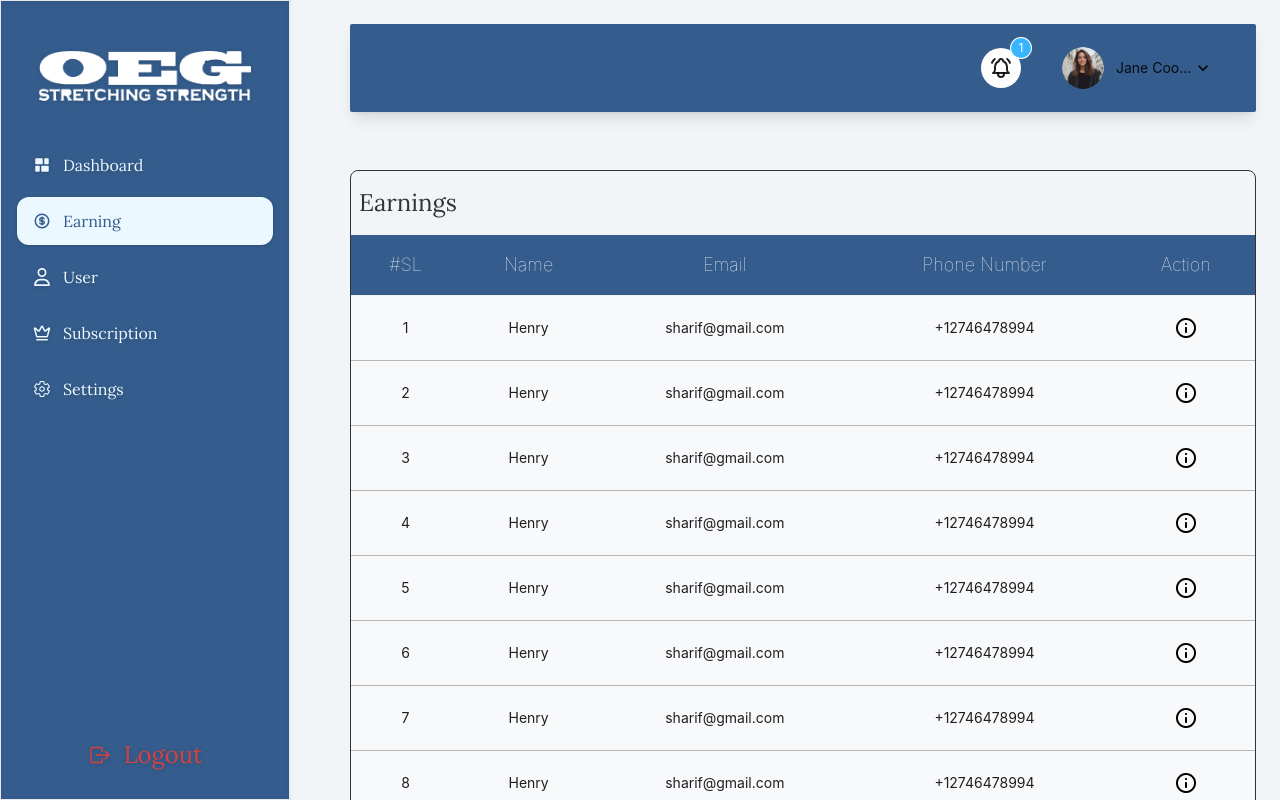
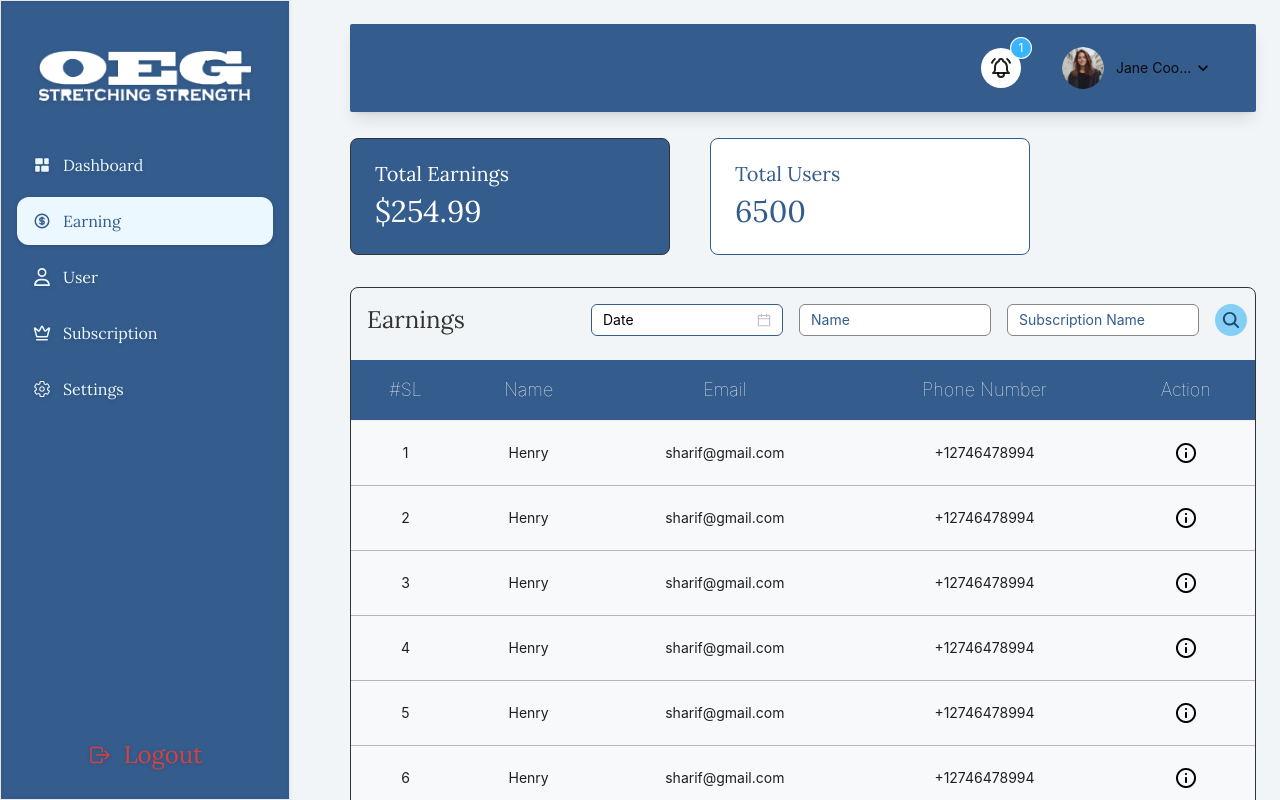
Before and after one commit to Raiyan109/ozzy-admin-dashboard, a React (Vite) app: page /earnings in a window 1280 px wide. Shown: the top 800 px of the page. Built offline with nearby package versions, Linux system fonts and the light colour scheme.

Commit message:
earnings done

```diff
--- a/src/pages/Main/Earnings/Earnings.jsx
+++ b/src/pages/Main/Earnings/Earnings.jsx
@@ -68,8 +68,38 @@ const Earnings = () => {
     });
   }
   return (
+    <div>
+      {/* Stats */}
+      <div className="flex items-center gap-10">
+        <div className="flex items-center gap-6 px-[24px] bg-[#345C8C] border border-black  py-[20px] rounded-lg space-y-3  w-80">
+          <div className="">
+            <h3 className="text-[20px] text-white">{"Total Earnings"}</h3>
+            <h3 className="text-[30px] text-white font-extralight">$254.99</h3>
+          </div>
+        </div>
+
+        <div className="flex items-center gap-6 border border-[#345C8C] px-[24px] py-[20px] rounded-lg space-y-3 bg-white w-80 text-[#345C8C]">
+          <div className="">
+            <h3 className="text-[20px]">{"Total Users"}</h3>
+            <h3 className="text-[30px] font-extralight">6500</h3>
+          </div>
+        </div>
+      </div>
       <div className="rounded-lg border py-4 border-black mt-8 recent-users-table">
+        <div className="flex justify-between px-2">
           <h3 className="text-2xl text-black mb-4 pl-2">Earnings</h3>
+          <div className="flex items-center gap-4 mb-6">
+            <DatePicker placeholder="Date" className="w-48 border-[#345C8C]" />
+            <Input placeholder="Name" className="w-48 placeholder:text-[#345C8C]" />
+            <Input placeholder="Subscription Name" className="w-48 placeholder:text-[#345C8C]" />
+            {/* <Button style={{ border: 'none', backgroundColor: '#EBF8FF', color: '#174C6B', borderRadius: '8px' }}>
+              <IoSearch />
+            </Button> */}
+            <button style={{ border: 'none', backgroundColor: '#85cff7', color: '#174C6B', borderRadius: '50%', padding: '6px' }}><IoSearch size={20} /></button>
+          </div>
+        </div>
+
+
         {/* Ant Design Table */}
         <Table
           columns={columns}
@@ -130,6 +160,7 @@ const Earnings = () => {
           </div>
         </DashboardModal>
       </div>
+    </div>
   )
 }
 
```
Lines whose indentation alone changed are shown as unchanged.
